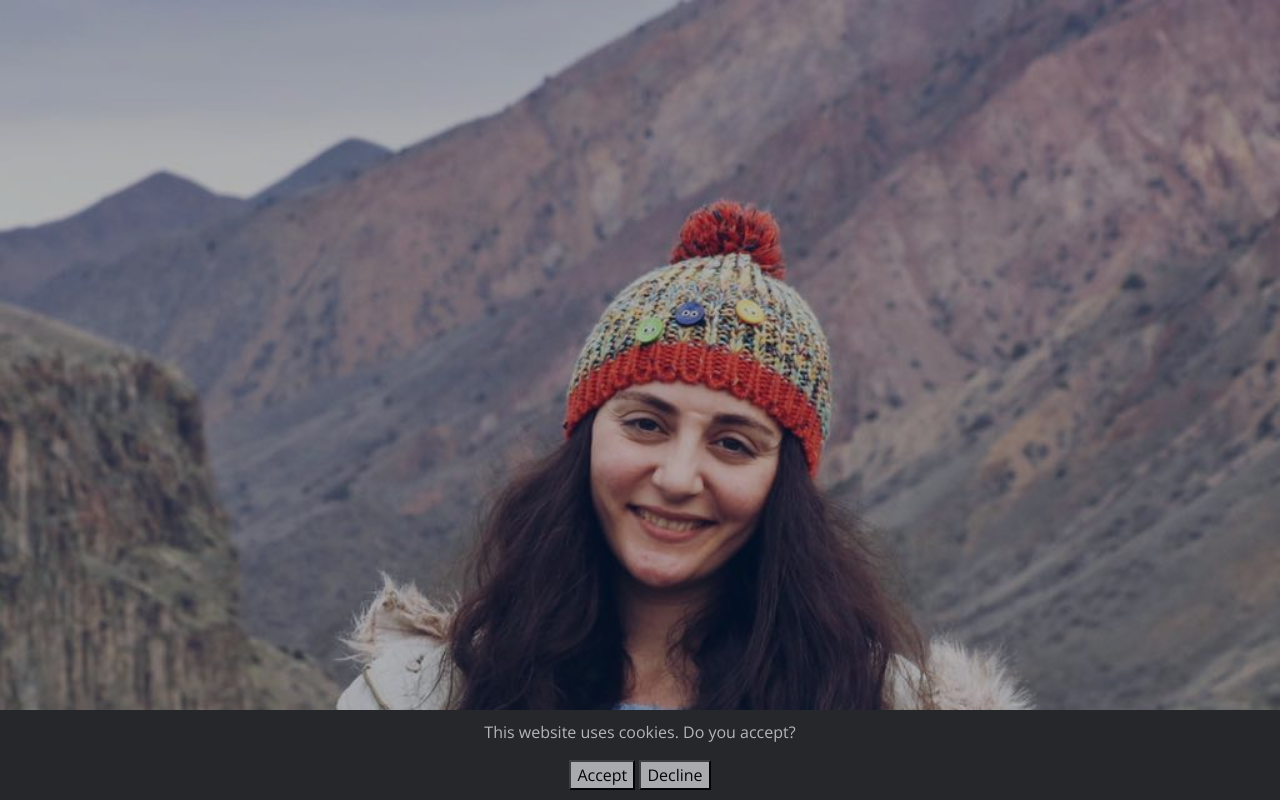
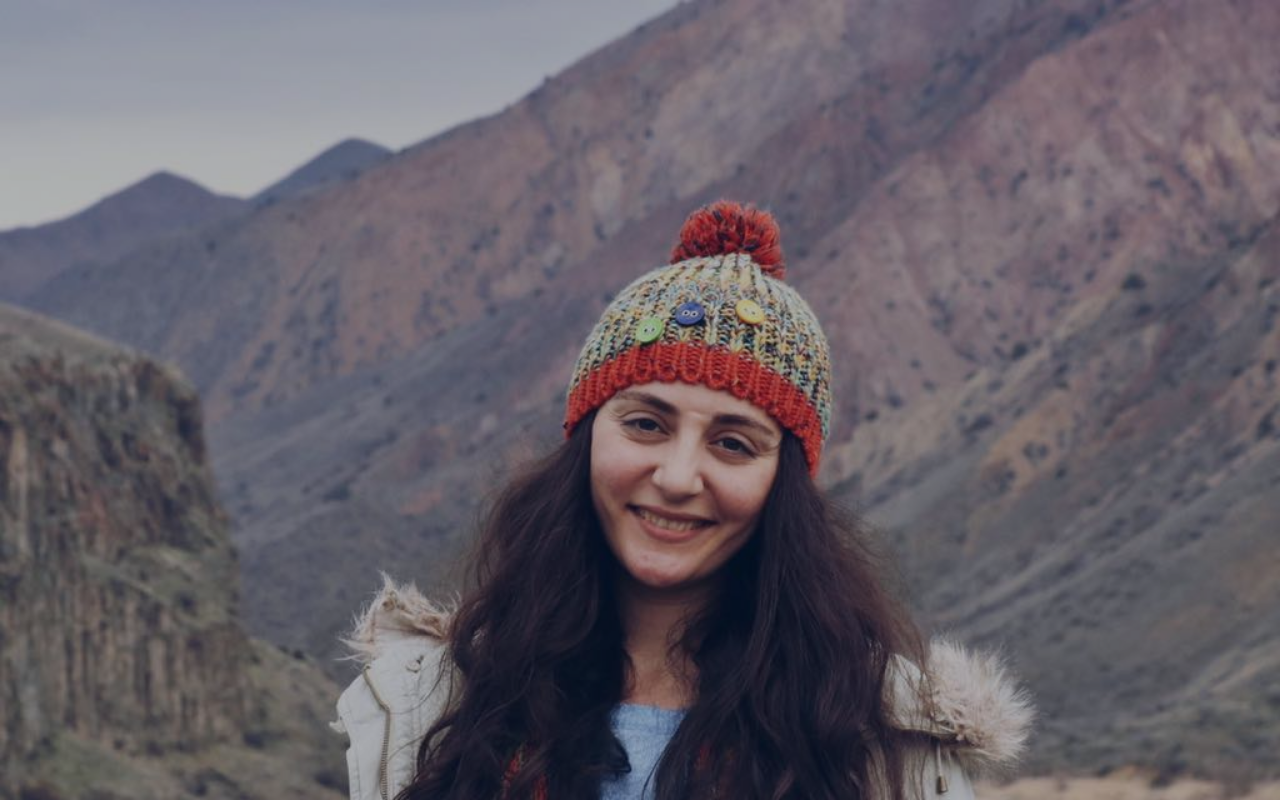
Before and after one commit to lilkhach/Portfolio, a Django app: template portfolio/resume/templates/hero.html in a window 1280 px wide. Run offline with Django 4.2, Linux system fonts and the light colour scheme; the template is opened without the code that fills it: values that come from a table or form of the project are taken from there, others are empty; data comes from the database, SQL or seed files in the repository; some libraries are stand-ins or nearby versions.

Commit message:
New updates

```diff
--- a/portfolio/resume/static/assets/css/style.css
+++ b/portfolio/resume/static/assets/css/style.css
@@ -1104,14 +1104,3 @@
     padding-right: 20px 15px;
   }
 }
-
-.cookie-banner {
-  position: fixed;
-  bottom: 0;
-  left: 0;
-  width: 100%;
-  background-color: #333;
-  color: #fff;
-  padding: 10px;
-  text-align: center;
-}
--- a/portfolio/resume/templates/hero.html
+++ b/portfolio/resume/templates/hero.html
@@ -1,36 +1,6 @@
 {% extends "base.html" %}
 {% load static %}
 {% block bodycontent %}
-
-<div class="cookie-banner">
-  <p>This website uses cookies. Do you accept?</p>
-  <button id="accept-cookies">Accept</button>
-  <button id="decline-cookies">Decline</button>
-</div>
-
-<script>
-  document.addEventListener("DOMContentLoaded", function() {
-    const cookieBanner = document.querySelector(".cookie-banner");
-    const acceptButton = document.getElementById("accept-cookies");
-    const declineButton = document.getElementById("decline-cookies");
-
-    acceptButton.addEventListener("click", function() {
-      document.cookie = "cookies_accepted=true; expires=365; path=/";
-      cookieBanner.style.display = "none";
-    });
-
-    declineButton.addEventListener("click", function() {
-      // Handle decline action here (e.g., remove cookies)
-      cookieBanner.style.display = "none";
-    });
-
-    if (document.cookie.includes("cookies_accepted=true")) {
-      cookieBanner.style.display = "none";
-    } else {
-      cookieBanner.style.display = "block";
-    }
-  });
-</script>
 
 <section id="hero" class="d-flex flex-column justify-content-center align-items-center">
   <div class="hero-container" data-aos="fade-in">
@@ -96,7 +66,4 @@
     }
   });
 </script>
-
-
-
 {% endblock %}
```
